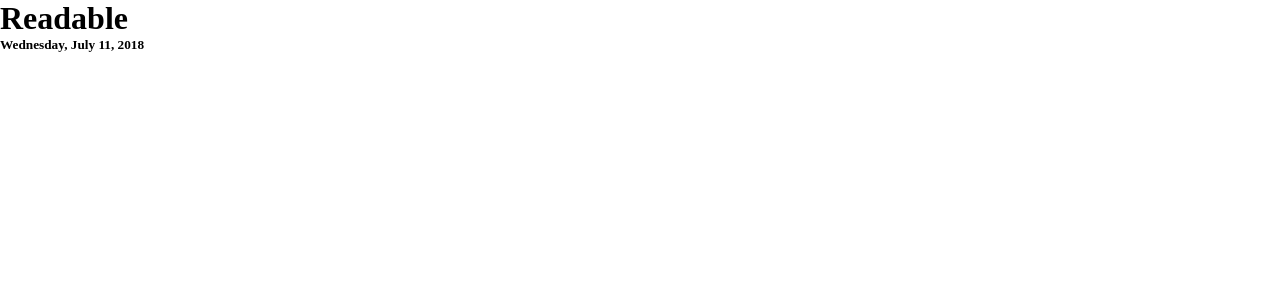
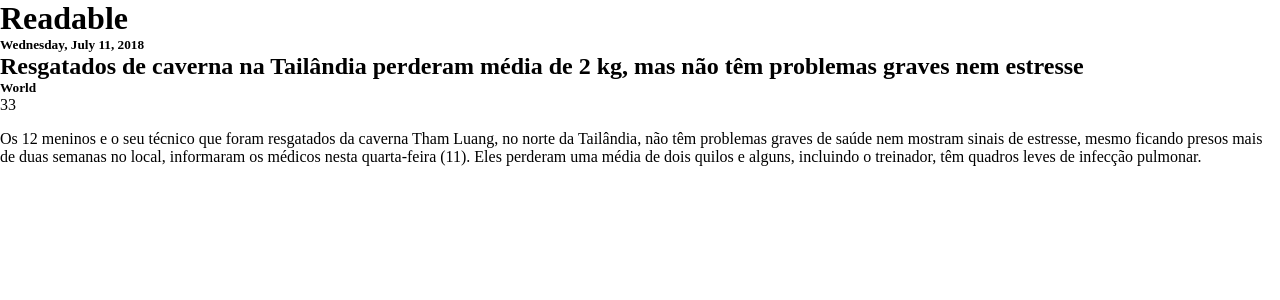
Before and after one commit to angelolucas/react-nanodegree-readable, a React (Create React App) app: page / in a window 1280 px wide. Shown: the top 300 px of the page. Built offline with nearby package versions, Linux system fonts and the light colour scheme.

Commit message:
Basic List Posts component

```diff
--- a/src/components/Home/index.js
+++ b/src/components/Home/index.js
@@ -1,4 +1,5 @@
 import React, { Component } from 'react'
+import ListPosts from '../ListPosts'
 
 class Home extends Component {
   render() {
@@ -6,6 +7,7 @@ class Home extends Component {
       <div>
         <h1>Readable</h1>
         <h5>Wednesday, July 11, 2018</h5>
+        <ListPosts />
       </div>
     )
   }
--- /dev/null
+++ b/src/components/ListPosts/index.js
@@ -0,0 +1,20 @@
+import React, { Component } from 'react'
+
+class ListPosts extends Component {
+  render() {
+    return (
+      <div>
+        <ul>
+          <li>
+            <h2>Resgatados de caverna na Tailândia perderam média de 2 kg, mas não têm problemas graves nem estresse</h2>
+            <h5>World</h5>
+            <span>33</span>
+            <p>Os 12 meninos e o seu técnico que foram resgatados da caverna Tham Luang, no norte da Tailândia, não têm problemas graves de saúde nem mostram sinais de estresse, mesmo ficando presos mais de duas semanas no local, informaram os médicos nesta quarta-feira (11). Eles perderam uma média de dois quilos e alguns, incluindo o treinador, têm quadros leves de infecção pulmonar.</p>
+          </li>
+        </ul>
+      </div>
+    )
+  }
+}
+
+export default ListPosts
```
